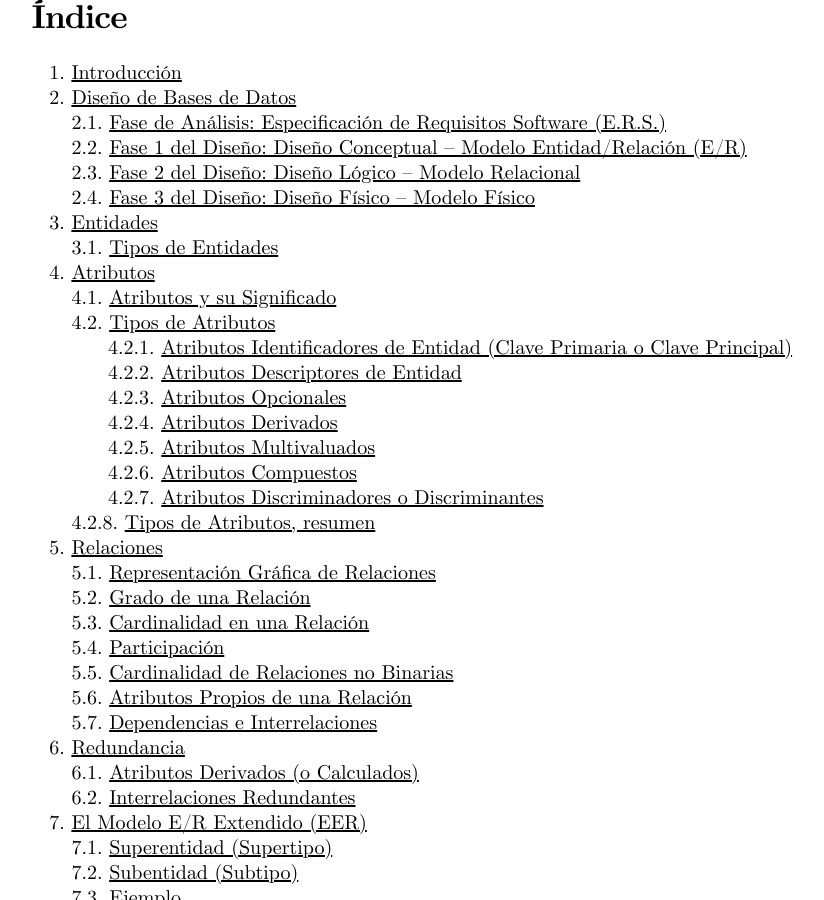
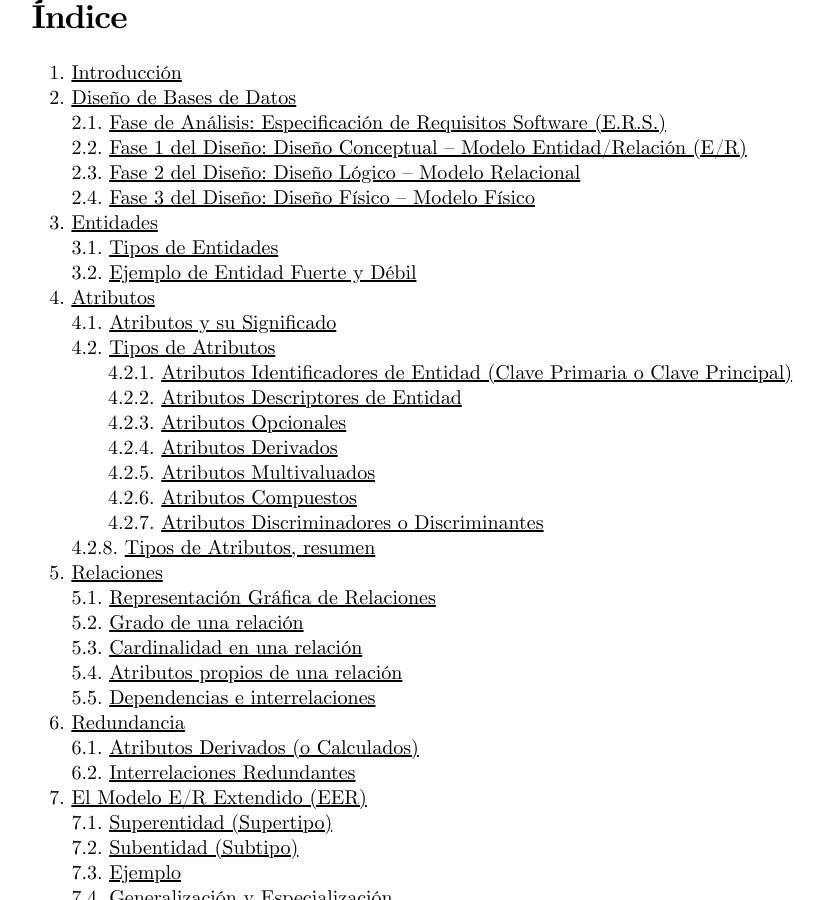
Before and after one commit to TeoRojas/teorojas.github.io, a Jekyll site: the page built from bases-de-datos/UD02-teoria.md, in a window 1280 px wide and 900 px high, scrolled down 664 px. Shown: the whole window, without its empty margins (103-927 px from the left). Built offline with Jekyll 4.4.1, drawn with Linux system fonts in a browser that asks for light colours; nearby versions of some CDN libraries; some of the changed text lies outside the part shown.

Commit message:
BBDD.UD02 -> Index fixed

```diff
--- a/bases-de-datos/UD02-teoria.md
+++ b/bases-de-datos/UD02-teoria.md
@@ -16,6 +16,7 @@ abstract: Criterios de evaluación:<br>RA06.CEb. Se han identificado las tablas
    2.4. [Fase 3 del Diseño: Diseño Físico – Modelo Físico](#24-fase-3-del-diseño-diseño-físico--modelo-físico)
 3. [Entidades](#3-entidades)
    3.1. [Tipos de Entidades](#31-tipos-de-entidades)
+   3.2. [Ejemplo de Entidad Fuerte y Débil](#32-ejemplo-de-entidad-fuerte-y-débil)
 4. [Atributos](#4-atributos)
     4.1. [Atributos y su Significado](#41-atributos-y-su-significado)
     4.2. [Tipos de Atributos](#42-tipos-de-atributos)
@@ -29,12 +30,10 @@ abstract: Criterios de evaluación:<br>RA06.CEb. Se han identificado las tablas
     4.2.8. [Tipos de Atributos, resumen](#428-tipos-de-atributos-resumen)
 5. [Relaciones](#5-relaciones)
    5.1. [Representación Gráfica de Relaciones](#51-representación-gráfica-de-relaciones)
-   5.2. [Grado de una Relación](#52-grado-de-una-relación)
-   5.3. [Cardinalidad en una Relación](#53-cardinalidad-en-una-relación)
-   5.4. [Participación](#54-participación)
-   5.5. [Cardinalidad de Relaciones no Binarias](#55-cardinalidad-de-relaciones-no-binarias)
-   5.6. [Atributos Propios de una Relación](#56-atributos-propios-de-una-relación)
-   5.7. [Dependencias e Interrelaciones](#57-dependencias-e-interrelaciones)
+   5.2. [Grado de una relación](#52-grado-de-una-relación)
+   5.3. [Cardinalidad en una relación](#53-cardinalidad-en-una-relación)
+   5.4. [Atributos propios de una relación](#54-atributos-propios-de-una-relación)
+   5.5. [Dependencias e interrelaciones](#55-dependencias-e-interrelaciones)
 6. [Redundancia](#6-redundancia)
    6.1. [Atributos Derivados (o Calculados)](#61-atributos-derivados-o-calculados)
    6.2. [Interrelaciones Redundantes](#62-interrelaciones-redundantes)
@@ -114,7 +114,7 @@ El diseño físico se implementa generalmente utilizando lenguajes de programaci
 
 Una **entidad** es cualquier cosa sobre la cual queremos almacenar información en la base de datos. Las entidades pueden ser personas, objetos, eventos o cualquier elemento relevante para el sistema. En un **diagrama Entidad/Relación (E/R)**, las entidades se representan gráficamente como **rectángulos** con un nombre en su interior. Cada entidad debe nombrarse solo una vez en el esquema conceptual, asegurando que no haya duplicación ni ambigüedad en la definición.
 
-## Tipos de Entidades
+## 3.1. Tipos de Entidades
 
 Existen dos tipos principales de entidades: **entidades fuertes** y **entidades débiles**. La distinción entre estos dos tipos es fundamental para el diseño de bases de datos.
 
@@ -123,7 +123,7 @@ Existen dos tipos principales de entidades: **entidades fuertes** y **entidades
 
 ![Entidades Fuertes y Débiles](/bases-de-datos/imgs/ud02/ud02_img01_fuertesDebiles.png)
 
-## Ejemplo de Entidad Fuerte y Débil
+## 3.2. Ejemplo de Entidad Fuerte y Débil
 
 Para ilustrar la diferencia entre entidades fuertes y débiles, consideremos un ejemplo en el contexto de un banco:
 
@@ -290,7 +290,7 @@ También podríamos haber utilizado un nombre más descriptivo para la relación
 
 ![Atributos](/bases-de-datos/imgs/ud02/ud02_img03_clienteCoche02.svg)
 
-## 5.1. Grado de una relación.
+## 5.2. Grado de una relación.
 
 El grado de una relación se refiere al **número de entidades participantes en esa relación**. Por ejemplo, si una relación conecta **dos entidades**, como "CLIENTE" y "COCHE," **se considera una relación de grado 2 o binaria**, ya que involucra dos entidades. Sin embargo, las relaciones también pueden ser ternarias (grado 3) o tener más entidades participantes, dependiendo de las necesidades del diseño de la base de datos.
 
@@ -316,7 +316,7 @@ Sin embargo, cuando una entidad está relacionada consigo misma, hablamos de rel
 
 **Ejercicio 5.6: Compras en Línea**. Imagina una tienda en línea. Diseña un modelo Entidad-Relación que incluya las entidades *"Cliente"*, *"Producto"*, y *"Pedido"*. Define una relación ternaria llamada *"Compra"* que relaciona a un cliente, un producto y un pedido. Esto permite registrar qué productos fueron comprados por qué clientes en qué pedidos.
 
-## 5.2. Cardinalidad en una relación.
+## 5.3. Cardinalidad en una relación.
 
 En las relaciones binarias, la cardinalidad se refiere a la cantidad de ocurrencias de una entidad que están asociadas a una ocurrencia de la otra entidad en una relación dada. Comprender estos tipos de cardinalidad es esencial para diseñar una base de datos precisa y eficiente. Aquí exploramos los tres tipos principales de cardinalidad en relaciones binarias:
 
@@ -394,7 +394,7 @@ La cardinalidad de una relación se calcula a través de las participaciones de
 - Jugador juega en Equipo.
 - Político gobierna en País.
 
-## 5.3. Cardinalidad de relaciones no binarias.
+### Cardinalidad de relaciones no binarias.
 
 Para calcular la cardinalidad de una relación ternaria se agrupan (conceptualmente) las entidades en grupos de 2 vs 1 y se resuelve la participación del grupo con la entidad restante. El proceso se repite 3 veces, una para cada entidad independiente. Por último, tomando los máximos de las participaciones se generan las cardinalidades. Observa el siguiente ejemplo:
 
@@ -518,7 +518,7 @@ El tomar una u otra decisión es propio del diseño físico, ya que se hace por
 
 Tampoco hay que confundir un atributo derivado, cuyo valor no se introduce nunca -sino que se calcula-, con las restricciones que comprueban la consistencia entre valores que están almacenados en la base de datos, por haberlos introducido el usuario.
 
-### Interrelaciones redundantes.
+## 6.2. Interrelaciones redundantes.
 
 Se dice que una interrelación es redundante cuando su eliminación no implica pérdida de semántica porque existe la posibilidad de realizar la misma asociación de ejemplares por medio de otras interrelaciones.
 
@@ -616,7 +616,7 @@ Por ejemplo, **en el dominio del siguiente ejemplo**, una *PERSONA* sólo puede
 - La TOTALidad queda reflejada en el diagrama con el círculo posicionado entre la superentidad PERSONA y el triángulo invertido de relación ES-UN.
 - La EXCLUSIVIDAD (sin solapamiento) queda reflejada por la semicircunferencia que existe entre el triángulo invertido y las subentidades HOMBRE y MUJER.
 
-### Especialización PARCIAL SIN solapamiento.
+### 7.5.2. Especialización PARCIAL SIN solapamiento.
 
 En esta restricción, se permite que algunas entidades de la superentidad no estén especializadas en ningún subtipo. Esto significa que puede haber entidades que pertenezcan a la superentidad pero no se clasifiquen en ninguno de los subtipos. Sin embargo, no se permite el solapamiento entre los subtipos, lo que significa que una entidad no puede pertenecer a más de un subtipo.
 
@@ -627,7 +627,7 @@ Por ejemplo, **en el dominio del siguiente ejemplo**, la enfermedad cáncer no e
 - La PARCIALidad queda reflejada en el diagrama al conectar directamente la superentidad ENFERMEDAD y el triángulo invertido de relación ES-UN.
 - La EXCLUSIVIDAD (sin solapamiento) queda reflejada por la semicircunferencia que existe entre el triángulo invertido y las subentidades VÍRICA y BACTERIANA.
 
-### Especialización TOTAL CON solapamiento.
+### 7.5.3. Especialización TOTAL CON solapamiento.
 
 En esta restricción, se establece que cada entidad de la superentidad debe ser parte de al menos uno de los subtipos, pero también se permite el solapamiento. Esto significa que una entidad puede pertenecer a más de un subtipo a la vez.
 
```
Also changed, not shown: other parts of bases-de-datos/UD02-teoria.md (+6 -5 lines), bases-de-datos/UD02-ejercicios.md (+2 -2 lines).
